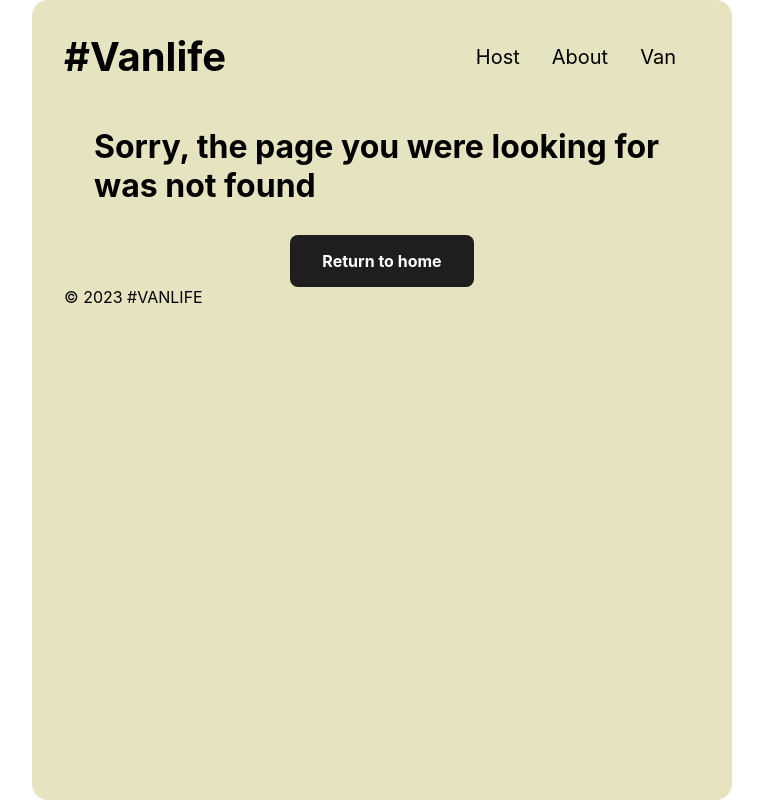
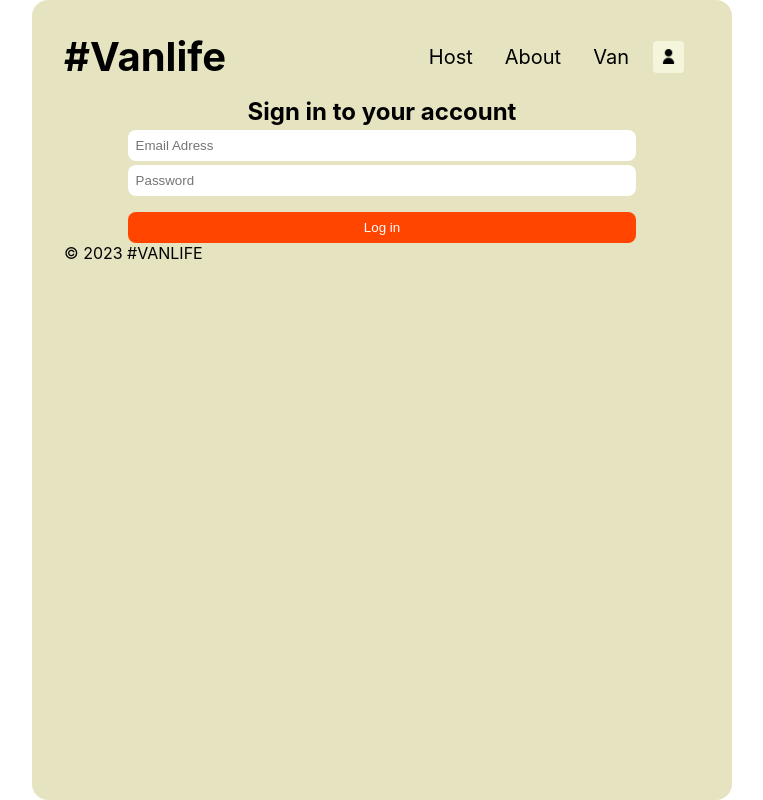
Before and after one commit to Wilhelm910/first-react-project, a React (Create React App) app: page /login in a window 1280 px wide. Before the commit this address had no page. Shown: the whole page, without its empty margins (258-1021 px from the left). Built offline with nearby package versions, Linux system fonts and the light colour scheme; what miragejs would draw is missing.

Commit message:
started adding login

```diff
--- a/src/App.css
+++ b/src/App.css
@@ -250,7 +250,7 @@ header {
 }
 
 .host-vans-details--navigation {
-  margin: 16px ;
+  margin: 16px;
 }
 
 .selected {
@@ -276,3 +276,42 @@ header {
   justify-content: center;
   align-items: center;
 }
+
+
+.login--container {
+  display: flex;
+  flex-direction: column;
+  align-items: center;
+  justify-content: center;
+  width: 100%;
+}
+
+.login--input {
+  padding: 8px;
+  border: none;
+  border-radius: 8px;
+  outline: none;
+  width: 80%;
+  margin-top: 4px;
+}
+
+.login--form {
+  display: flex;
+  flex-direction: column;
+  align-items: center;
+  width: 100%;
+}
+
+.login--btn {
+  margin-top: 16px;
+  padding: 8px;
+  color: white;
+  border: none;
+  border-radius: 8px;
+  background-color: orangered;
+  width: 80%;
+}
+
+.login--userImg {
+  width: 15px;
+}
--- a/src/App.js
+++ b/src/App.js
@@ -20,11 +20,13 @@ import HostVanPricing from './pages/Host/HostVansPricing';
 import HostVanLayout from './components/HostVanLayout';
 import NotFound from './pages/NotFound';
 import Error from './components/Error';
+import Login from './pages/Login';
 
 const route = createBrowserRouter(createRoutesFromElements(
   <Route element={<Layout />}>
     <Route path="/" element={<Home />} />
     <Route path="about" element={<About />} />
+    <Route path='login' element={<Login />} />
     <Route path="vanslist" element={<VansList />} loader={vansLoader} errorElement={<Error />} />
     <Route path="vanslist/:id" element={<VanDetails />} />
     <Route path="host" element={<HostLayout />}>
--- a/src/components/Header.js
+++ b/src/components/Header.js
@@ -1,5 +1,6 @@
 import React from "react";
 import { NavLink, Link } from "react-router-dom";
+import imageUrl from "../images/benutzer.png"
 
 export default function Header() {
     return (
@@ -8,9 +9,10 @@ export default function Header() {
                 <Link className='nav--headline' to="/">#Vanlife</Link>
             </div>
             <nav>
-                <NavLink className={({isActive}) => isActive ? "nav--link active" : "nav--link"} to="host">Host</NavLink>
-                <NavLink className={({isActive}) => isActive ? "nav--link active" : "nav--link"} to="about">About</NavLink>
-                <NavLink className={({isActive}) => isActive ? "nav--link active" : "nav--link"} to="vanslist">Van</NavLink>
+                <NavLink className={({ isActive }) => isActive ? "nav--link active" : "nav--link"} to="host">Host</NavLink>
+                <NavLink className={({ isActive }) => isActive ? "nav--link active" : "nav--link"} to="about">About</NavLink>
+                <NavLink className={({ isActive }) => isActive ? "nav--link active" : "nav--link"} to="vanslist">Van</NavLink>
+                <NavLink className={({ isActive }) => isActive ? "nav--link active" : "nav--link"} to="login"><img className="login--userImg" src={imageUrl} /></NavLink>
             </nav>
         </header>
     )
--- /dev/null
+++ b/src/pages/Login.js
@@ -0,0 +1,52 @@
+import React from "react";
+import { useState } from "react";
+
+
+export default function Login() {
+
+    const [loginFormData, setLoginFormData] = useState({
+        email: "",
+        password: ""
+    })
+
+
+    function handleData(event) {
+        const { name, value } = event.target
+        setLoginFormData(prevData => {
+            return {
+                ...prevData,
+                [name]: value
+            }
+        })
+    }
+
+    function handleSubmit(event) {
+        event.preventDefault()
+        console.log(loginFormData)
+    }
+
+    return (
+        <div className="login--container">
+            <h2>Sign in to your account</h2>
+            <form className="login--form" onSubmit={handleSubmit}>
+                <input
+                    className="login--input"
+                    type="email"
+                    placeholder="Email Adress"
+                    name="email"
+                    onChange={handleData}
+                    value={loginFormData.email}
+                />
+                <input
+                    className="login--input"
+                    type="password"
+                    placeholder="Password"
+                    name="password"
+                    onChange={handleData}
+                    value={loginFormData.password}
+                />
+                <button className="login--btn">Log in</button>
+            </form>
+        </div>
+    )
+}
```
Also changed, not shown: src/images/benutzer.png (added).
